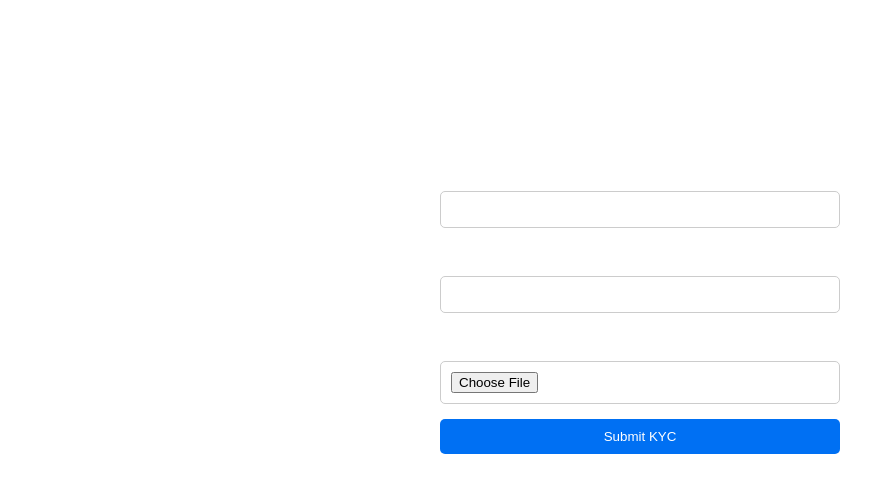
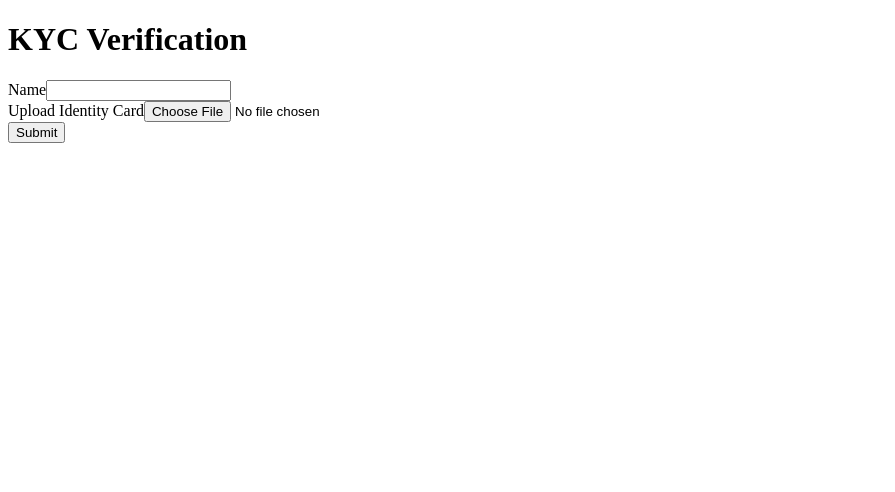
Before and after one commit to OMMICANG/TOP, a Next.js app in the folder top/: page /kyc in a window 1280 px wide. Shown: the top 492 px of the page, without its empty margins (0-895 px from the left). Built offline with nearby package versions, Linux system fonts and the light colour scheme; no server answers.

Commit message:
KYC + supabase Init

```diff
--- a/top/app/kyc/page.tsx
+++ b/top/app/kyc/page.tsx
@@ -1,87 +1,185 @@
 "use client";
 
-import React, { useState } from "react";
-import { useRouter } from "next/navigation";
-import '../styles/Kyc.css'; // Ensure you have custom styles for this page
+import { useState } from "react";
+import { supabase } from "../lib/supabaseClient"; // Assuming Supabase is initialized
 
-const KYCPage: React.FC = () => {
-  const router = useRouter();
+const KYCForm: React.FC = () => {
+  const [name, setName] = useState("");
+  const [identityCard, setIdentityCard] = useState<File | null>(null);
+  const [error, setError] = useState("");
+  const [success, setSuccess] = useState(false);
 
-  // States to manage form inputs
-  const [name, setName] = useState("");
-  const [address, setAddress] = useState("");
-  const [document, setDocument] = useState<File | null>(null);
+  const handleFileChange = (event: React.ChangeEvent<HTMLInputElement>) => {
+    const file = event.target.files?.[0];
+    if (file) {
+      setIdentityCard(file);
+    }
+  };
 
-  // Handle form submission
-  const handleSubmit = async (e: React.FormEvent) => {
-    e.preventDefault();
+  const handleSubmit = async (event: React.FormEvent) => {
+    event.preventDefault();
+    setError("");
+    setSuccess(false);
 
-    if (!name || !address || !document) {
-      alert("Please fill all fields and upload a document.");
+    if (!name || !identityCard) {
+      setError("Please fill in all the fields.");
       return;
     }
 
-    // Mock API request to submit KYC data
-    try {
-      const formData = new FormData();
-      formData.append("name", name);
-      formData.append("address", address);
-      formData.append("document", document);
+    // Upload file to Supabase storage (optional, depends on how you want to handle identity card image)
+    let identityCardURL = "";
+    if (identityCard) {
+      const { data, error: uploadError } = await supabase.storage
+        .from("kyc-identity-cards")
+        .upload(`identity-cards/${Date.now()}_${identityCard.name}`, identityCard);
 
-      // Simulating API request
-      const response = await fetch("/api/submitKYC", {
-        method: "POST",
-        body: formData,
-      });
+      if (uploadError) {
+        setError("Failed to upload identity card. Try again.");
+        return;
+      }
 
-      if (response.ok) {
-        // If submission is successful, redirect user to a success page or dashboard
-        router.push("/kyc-success");
-      } else {
-        alert("Error submitting KYC, please try again.");
+      identityCardURL = data?.path || "";
     }
-    } catch (error) {
-      console.error("Error submitting KYC:", error);
-      alert("There was a problem with your submission. Please try again later.");
+
+    // Insert data into Supabase
+    const { error: dbError } = await supabase.from("kyc_users").insert([
+      {
+        name,
+        identity_card_url: identityCardURL,
+      },
+    ]);
+
+    if (dbError) {
+      setError("Failed to submit. Try again.");
+      return;
     }
+
+    setSuccess(true);
+    setName("");
+    setIdentityCard(null);
   };
 
   return (
-    <div className="kyc-page">
+    <div>
       <h1>KYC Verification</h1>
-      <p>Kindly fill in your details and upload a verification document.</p>
-      <form onSubmit={handleSubmit} className="kyc-form">
-        <label htmlFor="name">Full Name</label>
+      {error && <p style={{ color: "red" }}>{error}</p>}
+      {success && <p style={{ color: "green" }}>KYC submitted successfully!</p>}
+      <form onSubmit={handleSubmit}>
+        <div>
+          <label>Name</label>
           <input
             type="text"
-          id="name"
             value={name}
             onChange={(e) => setName(e.target.value)}
             required
           />
-
-        <label htmlFor="address">Address</label>
+        </div>
+        <div>
+          <label>Upload Identity Card</label>
           <input
-          type="text"
-          id="address"
-          value={address}
-          onChange={(e) => setAddress(e.target.value)}
+            type="file"
+            accept="image/*"
+            onChange={handleFileChange}
             required
           />
-
-        <label htmlFor="document">Upload ID Document</label>
-        <input
-          type="file"
-          id="document"
-          onChange={(e) => setDocument(e.target.files ? e.target.files[0] : null)}
-          accept=".jpg,.jpeg,.png,.pdf"
-          required
-        />
-
-        <button type="submit" className="submit-button">Submit KYC</button>
+        </div>
+        <button type="submit">Submit</button>
       </form>
     </div>
   );
 };
 
-export default KYCPage;
+export default KYCForm;
+
+
+
+
+
+// *************************************************************************
+// "use client";
+
+// import React, { useState } from "react";
+// import { useRouter } from "next/navigation";
+// import '../styles/Kyc.css'; // Ensure you have custom styles for this page
+
+// const KYCPage: React.FC = () => {
+//   const router = useRouter();
+
+//   // States to manage form inputs
+//   const [name, setName] = useState("");
+//   const [address, setAddress] = useState("");
+//   const [document, setDocument] = useState<File | null>(null);
+
+//   // Handle form submission
+//   const handleSubmit = async (e: React.FormEvent) => {
+//     e.preventDefault();
+
+//     if (!name || !address || !document) {
+//       alert("Please fill all fields and upload a document.");
+//       return;
+//     }
+
+//     // Mock API request to submit KYC data
+//     try {
+//       const formData = new FormData();
+//       formData.append("name", name);
+//       formData.append("address", address);
+//       formData.append("document", document);
+
+//       // Simulating API request
+//       const response = await fetch("/api/submitKYC", {
+//         method: "POST",
+//         body: formData,
+//       });
+
+//       if (response.ok) {
+//         // If submission is successful, redirect user to a success page or dashboard
+//         router.push("/kyc-success");
+//       } else {
+//         alert("Error submitting KYC, please try again.");
+//       }
+//     } catch (error) {
+//       console.error("Error submitting KYC:", error);
+//       alert("There was a problem with your submission. Please try again later.");
+//     }
+//   };
+
+//   return (
+//     <div className="kyc-page">
+//       <h1>KYC Verification</h1>
+//       <p>Kindly fill in your details and upload a verification document.</p>
+//       <form onSubmit={handleSubmit} className="kyc-form">
+//         <label htmlFor="name">Full Name</label>
+//         <input
+//           type="text"
+//           id="name"
+//           value={name}
+//           onChange={(e) => setName(e.target.value)}
+//           required
+//         />
+
+//         <label htmlFor="address">Address</label>
+//         <input
+//           type="text"
+//           id="address"
+//           value={address}
+//           onChange={(e) => setAddress(e.target.value)}
+//           required
+//         />
+
+//         <label htmlFor="document">Upload ID Document</label>
+//         <input
+//           type="file"
+//           id="document"
+//           onChange={(e) => setDocument(e.target.files ? e.target.files[0] : null)}
+//           accept=".jpg,.jpeg,.png,.pdf"
+//           required
+//         />
+
+//         <button type="submit" className="submit-button">Submit KYC</button>
+//       </form>
+//     </div>
+//   );
+// };
+
+// export default KYCPage;
--- /dev/null
+++ b/top/app/lib/supabaseClient.ts
@@ -0,0 +1,13 @@
+import { createClient } from '@supabase/supabase-js';
+
+// Add your Supabase project credentials
+const supabaseUrl = process.env.NEXT_PUBLIC_SUPABASE_URL;
+const supabaseAnonKey = process.env.NEXT_PUBLIC_SUPABASE_ANON_KEY;
+
+// Ensure the URL and Key are present
+if (!supabaseUrl || !supabaseAnonKey) {
+  throw new Error('Missing Supabase environment variables');
+}
+
+// Initialize the Supabase client
+export const supabase = createClient(supabaseUrl, supabaseAnonKey);
```
Also changed, not shown: top/package.json (+6 -5 lines), 1 other file (tests, documents, lock files or other folders). Lines whose indentation alone changed are shown as unchanged.
